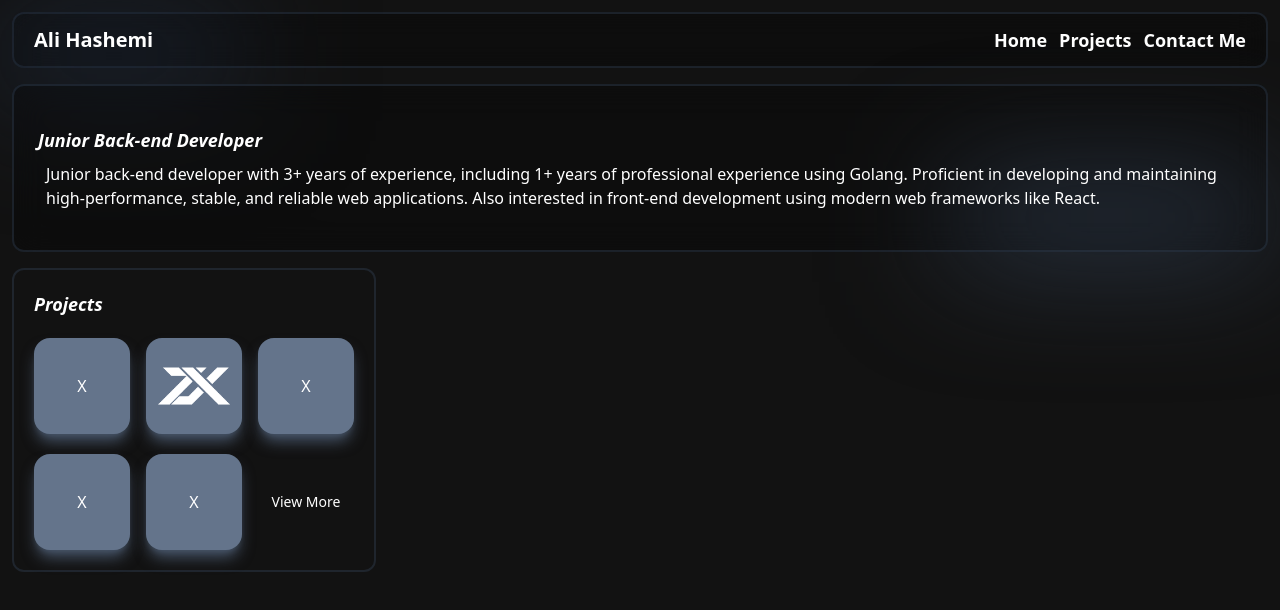
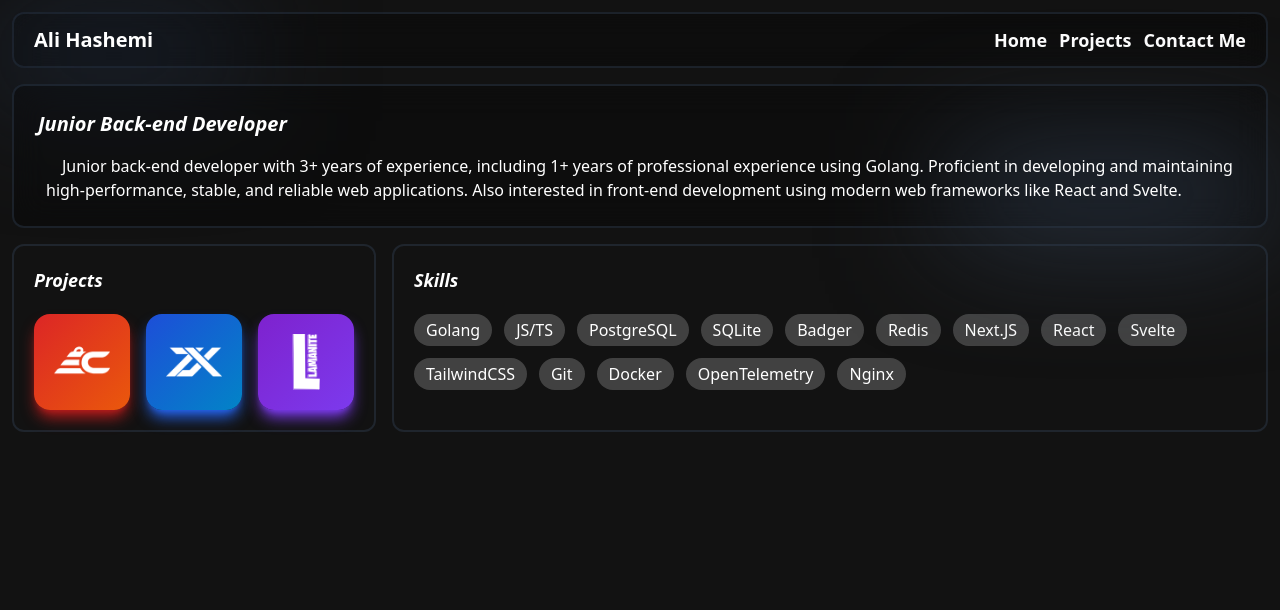
Before and after one commit to haashemi/haashemi.dev, a SvelteKit app: page / in a window 1280 px wide. Shown: the top 610 px of the page. Built offline with nearby package versions, Linux system fonts and the light colour scheme.

Commit message:
feat(app/home): add Skills section

```diff
--- a/src/routes/+page.svelte
+++ b/src/routes/+page.svelte
@@ -1,79 +1,85 @@
 <script lang="ts">
-	import { fade, fly } from 'svelte/transition';
 	import Header from '$lib/Header.svelte';
+	import Navbar from '$lib/Navbar.svelte';
 
-	let isNavbarOpen = true;
+	const skills = [
+		{ name: 'Golang', style: 'hover:shadow-[0_0_30px_3px_#00ADD8d9] hover:bg-[#00ADD8]' },
+		{ name: 'JS/TS', style: 'hover:text-black hover:shadow-[0_0_30px_3px_#F7DF1Ed9] hover:bg-[#F7DF1E]' },
+		{ name: 'PostgreSQL', style: 'hover:shadow-[0_0_30px_3px_#4169E1d9] hover:bg-[#4169E1]' },
+		{ name: 'SQLite', style: 'hover:shadow-[0_0_30px_3px_#003B57d9] hover:bg-[#003B57]' },
+		{ name: 'Badger', style: 'hover:shadow-[0_0_30px_3px_#E50695d9] hover:bg-[#E50695]' },
+		{ name: 'Redis', style: 'hover:shadow-[0_0_30px_3px_#DC382Dd9] hover:bg-[#DC382D]' },
+		{ name: 'Next.JS', style: 'hover:shadow-[0_0_30px_3px_#000000d9] hover:bg-[#000000]' },
+		{ name: 'React', style: 'hover:text-black hover:shadow-[0_0_30px_3px_#61DAFBd9] hover:bg-[#61DAFB]' },
+		{ name: 'Svelte', style: 'hover:shadow-[0_0_30px_3px_#FF3E00d9] hover:bg-[#FF3E00]' },
+		{ name: 'TailwindCSS', style: 'hover:shadow-[0_0_30px_3px_#06B6D4d9] hover:bg-[#06B6D4]' },
+		{ name: 'Git', style: 'hover:shadow-[0_0_30px_3px_#F05032d9] hover:bg-[#F05032]' },
+		{ name: 'Docker', style: 'hover:shadow-[0_0_30px_3px_#2496EDd9] hover:bg-[#2496ED]' },
+		{ name: 'OpenTelemetry', style: 'hover:shadow-[0_0_30px_3px_#000000d9] hover:bg-[#000000]' },
+		{ name: 'Nginx', style: 'hover:shadow-[0_0_30px_3px_#009639d9] hover:bg-[#009639]' },
+	];
+
+	let isNavbarOpen = false;
 </script>
 
 {#if isNavbarOpen}
-	<navbar
-		transition:fade={{ duration: 200 }}
-		class="fixed left-0 top-0 z-50 flex h-screen w-screen flex-col gap-4 bg-black/40 p-3 backdrop-blur-lg md:hidden"
-	>
-		<Header onClick={() => (isNavbarOpen = false)} ButtonIcon="X" />
-
-		<div class="flex w-full grow justify-center px-3">
-			<ul class="flex w-full flex-col gap-3 text-lg font-semibold">
-				<a in:fade={{ duration: 300, delay: 100 }} href="/" class="w-full rounded-md border border-slate-800 bg-white/10 px-7 py-2"> Home </a>
-				<a in:fade={{ duration: 300, delay: 150 }} href="/" class="w-full rounded-md border border-slate-800 bg-white/10 px-7 py-2">
-					Projects
-				</a>
-				<a in:fade={{ duration: 300, delay: 200 }} href="/" class="w-full rounded-md border border-slate-800 bg-white/10 px-7 py-2"> Contact </a>
-			</ul>
-		</div>
-	</navbar>
+	<Navbar onClick={() => (isNavbarOpen = false)} />
 {/if}
 
 <Header onClick={() => (isNavbarOpen = true)} ButtonIcon="=" />
 
-<div class="relative space-y-2 rounded-xl border-2 border-slate-700/40 bg-black/25 px-6 py-10 backdrop-blur-lg">
-	<h2 class="text-lg font-semibold italic">Junior Back-end Developer</h2>
-	<p class="pl-2">
+<div class="relative space-y-4 rounded-xl border-2 border-slate-700/40 bg-black/25 p-6 backdrop-blur-lg">
+	<h2 class="text-xl font-semibold italic">Junior Back-end Developer</h2>
+	<p class="pl-2 indent-4">
 		Junior back-end developer with 3+ years of experience, including 1+ years of professional experience using Golang. Proficient in developing
 		and maintaining high-performance, stable, and reliable web applications. Also interested in front-end development using modern web frameworks
-		like React.
+		like React and Svelte.
 	</p>
 
 	<div class="absolute bottom-0 right-0 -z-10 h-16 w-1/4 bg-slate-700 blur-3xl"></div>
 </div>
 
-<div class="flex flex-col md:flex-row">
+<div class="flex flex-col gap-4 md:flex-row">
 	<div class="space-y-5 rounded-xl border-2 border-slate-700/40 p-5">
 		<h3 class="text-lg font-semibold italic">Projects</h3>
 
 		<div class="flex items-center justify-around gap-4">
 			<a
 				href="/"
-				class="flex aspect-square h-20 w-20 items-center justify-center rounded-2xl bg-slate-500 shadow-lg shadow-slate-600 transition-all ease-in-out hover:-translate-y-1 hover:shadow-slate-700 motion-reduce:transition-none md:h-24 md:w-24"
-				>X</a
+				class="flex aspect-square h-20 w-20 items-center justify-center rounded-2xl bg-gradient-to-br
+				from-red-600 to-orange-600 p-5 shadow-lg shadow-red-700
+				transition-all ease-in-out hover:-translate-y-1 hover:shadow-red-800 motion-reduce:transition-none md:h-24 md:w-24"
 			>
+				<img src="/projects/epic-center.png" alt="Epic-Center" />
+			</a>
 			<a
 				href="/"
-				class="flex aspect-square h-20 w-20 items-center justify-center rounded-2xl bg-slate-500 p-3 shadow-lg shadow-slate-600 transition-all ease-in-out hover:-translate-y-1 hover:shadow-slate-700 motion-reduce:transition-none md:h-24 md:w-24"
+				class="flex aspect-square h-20 w-20 items-center justify-center rounded-2xl
+				bg-gradient-to-br from-blue-700 to-sky-600 p-5 shadow-lg shadow-blue-600
+				transition-all ease-in-out hover:-translate-y-1 hover:shadow-blue-700 motion-reduce:transition-none md:h-24 md:w-24"
 			>
 				<img src="/projects/zainox.png" alt="Zainox" />
 			</a>
 			<a
 				href="/"
-				class="flex aspect-square h-20 w-20 items-center justify-center rounded-2xl bg-slate-500 shadow-lg shadow-slate-600 transition-all ease-in-out hover:-translate-y-1 hover:shadow-slate-700 motion-reduce:transition-none md:h-24 md:w-24"
-				>X</a
+				class="flex aspect-square h-20 w-20 items-center justify-center rounded-2xl
+				bg-gradient-to-br from-purple-700 to-violet-600 p-5 shadow-lg shadow-violet-600
+				transition-all ease-in-out hover:-translate-y-1 hover:shadow-violet-700 motion-reduce:transition-none md:h-24 md:w-24"
 			>
-		</div>
-
-		<div class="flex items-center justify-around gap-4">
-			<a
-				href="/"
-				class="flex aspect-square h-20 w-20 items-center justify-center rounded-2xl bg-slate-500 shadow-lg shadow-slate-600 transition-all ease-in-out hover:-translate-y-1 hover:shadow-slate-700 motion-reduce:transition-none md:h-24 md:w-24"
-				>X</a
-			>
-			<a
-				href="/"
-				class="flex aspect-square h-20 w-20 items-center justify-center rounded-2xl bg-slate-500 shadow-lg shadow-slate-600 transition-all ease-in-out hover:-translate-y-1 hover:shadow-slate-700 motion-reduce:transition-none md:h-24 md:w-24"
-				>X</a
-			>
-			<a href="/" class="flex aspect-square h-20 w-20 items-center justify-center text-sm md:h-24 md:w-24">View More</a>
+				<img src="/projects/llamanite.png" alt="Zainox" />
+			</a>
 		</div>
 	</div>
 
-	<div></div>
+	<div class="space-y-5 rounded-xl border-2 border-slate-700/40 p-5">
+		<h3 class="text-lg font-semibold italic">Skills</h3>
+
+		<div class="flex flex-wrap gap-3">
+			{#each skills as skill}
+				<p class="select-none rounded-full bg-white/20 px-3 py-1 font-medium transition-all hover:-translate-y-1 {skill.style}">
+					{skill.name}
+				</p>
+			{/each}
+		</div>
+	</div>
 </div>
```
